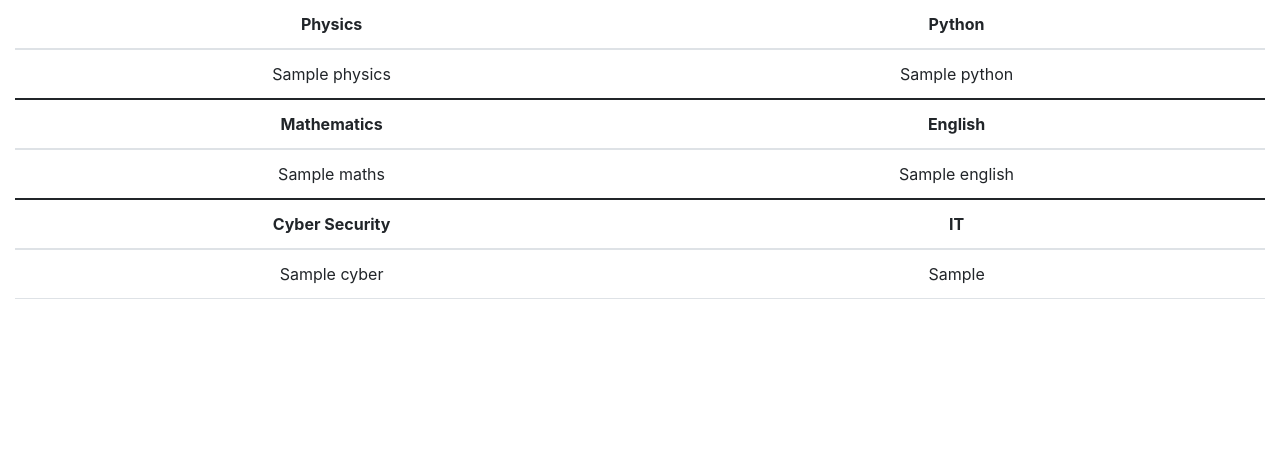
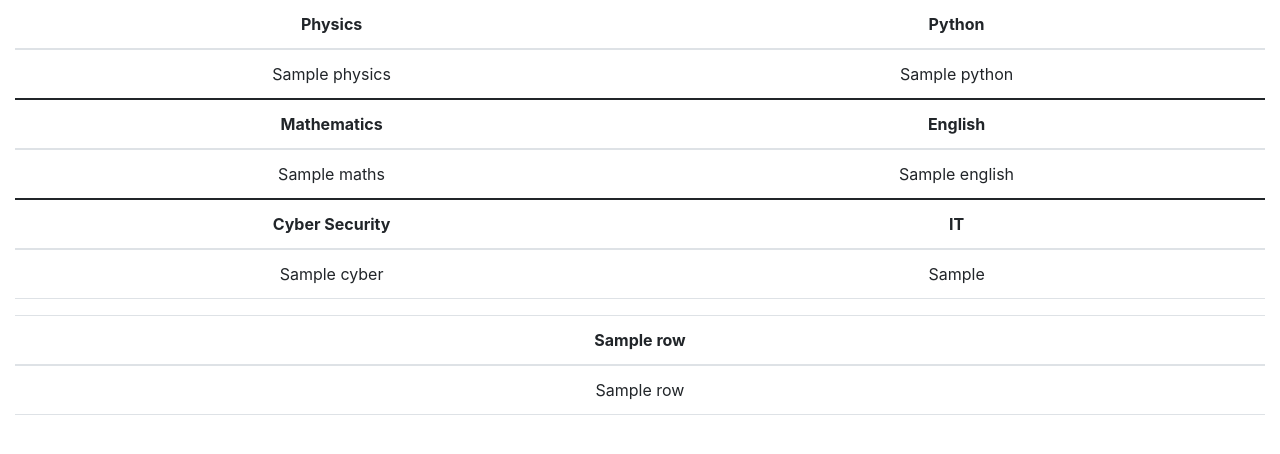
Before and after one commit to mego354/CS50x, a Flask app: template templates/index.html in a window 1280 px wide. Shown: the part 305-759 px from the top of the page. Run offline with Flask 2, Linux system fonts and the light colour scheme; the template is opened without the code that fills it: most values are stand-ins (such as "Sample title", 1, 10 or a date in 2020); some libraries are stand-ins or nearby versions.

Commit message:
Update index.html

```diff
--- a/templates/index.html
+++ b/templates/index.html
@@ -16,8 +16,8 @@
         </h3>
     </div>
 </nav>
+
     <table class="table">
-
             <thead>
                 <tr>
                     <th scope="col">Physics</th>
@@ -71,5 +71,24 @@
 
                 </tr>
             </tbody>
+            <table class="table">
+                <thead>
+                        <tr>
+                            {% for row in look2 %}
+                                <th scope="col">{{ row }}</th>
+                            {% endfor %}
+                        </tr>
+                </thead>
+                <tbody>
+                    {% for row in look %}
+                        <tr>
+                            {% for ro in row %}
+                                <td>
+                                    {{ row[ro] }}
+                                </td>
+                            {% endfor %}
+                        </tr>
+                    {% endfor %}
+                </tbody>
     </table>
 {% endblock %}
```
